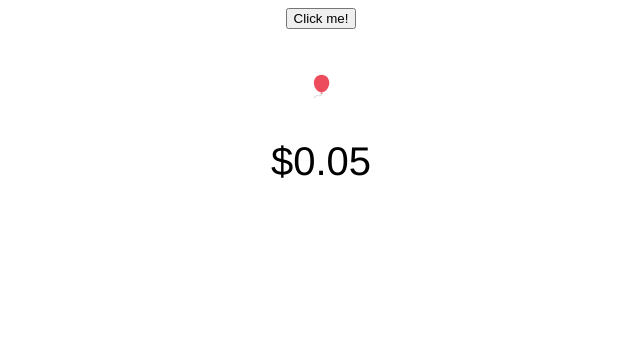
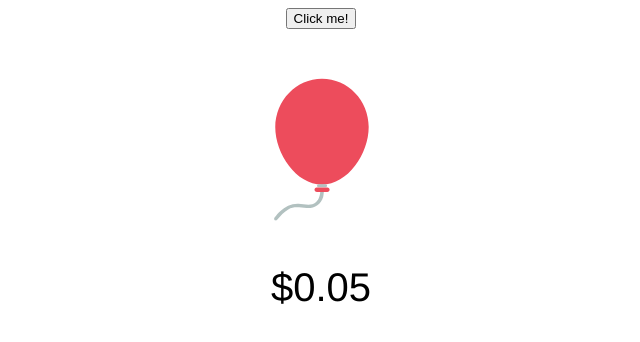
Before and after one commit to msafadieh/vassar-bart, a plain HTML site: page index.html in a window 1280 px wide. Both pictures are taken after a click on the button "Click me!". Shown: the whole page, without its empty margins (319-959 px from the left). Drawn offline with Linux system fonts and the light colour scheme.

Commit message:
fixed balloon size and size increase

```diff
--- a/index.html
+++ b/index.html
@@ -10,7 +10,7 @@
     <center>
       <button onclick="onClick()">Click me!</button>
       <br><br>
-      <img id="balloon" src="balloon.svg" style='width:20px'>
+      <img id="balloon" src="balloon.svg" style='width:150px'>
       <p id="popped" style="display: none;">POPPED!</p>
       <p id="money">$0</p>
     </center>
--- a/script.js
+++ b/script.js
@@ -1,4 +1,4 @@
-var currentSize = 20;
+var currentSize = 150;
 var click = 0;
 var money = 0
 var random = Math.floor(Math.random() * 128 + 1);
@@ -9,7 +9,7 @@ function onClick() {
     document.getElementById('money').innerHTML = 'You lost all your money!';
   }
   else if (click < random) {
-    currentSize += 5;
+    currentSize += 1;
     click += 1;
     document.getElementById('balloon').style.width = currentSize + 'px';
     money += 5;
```
